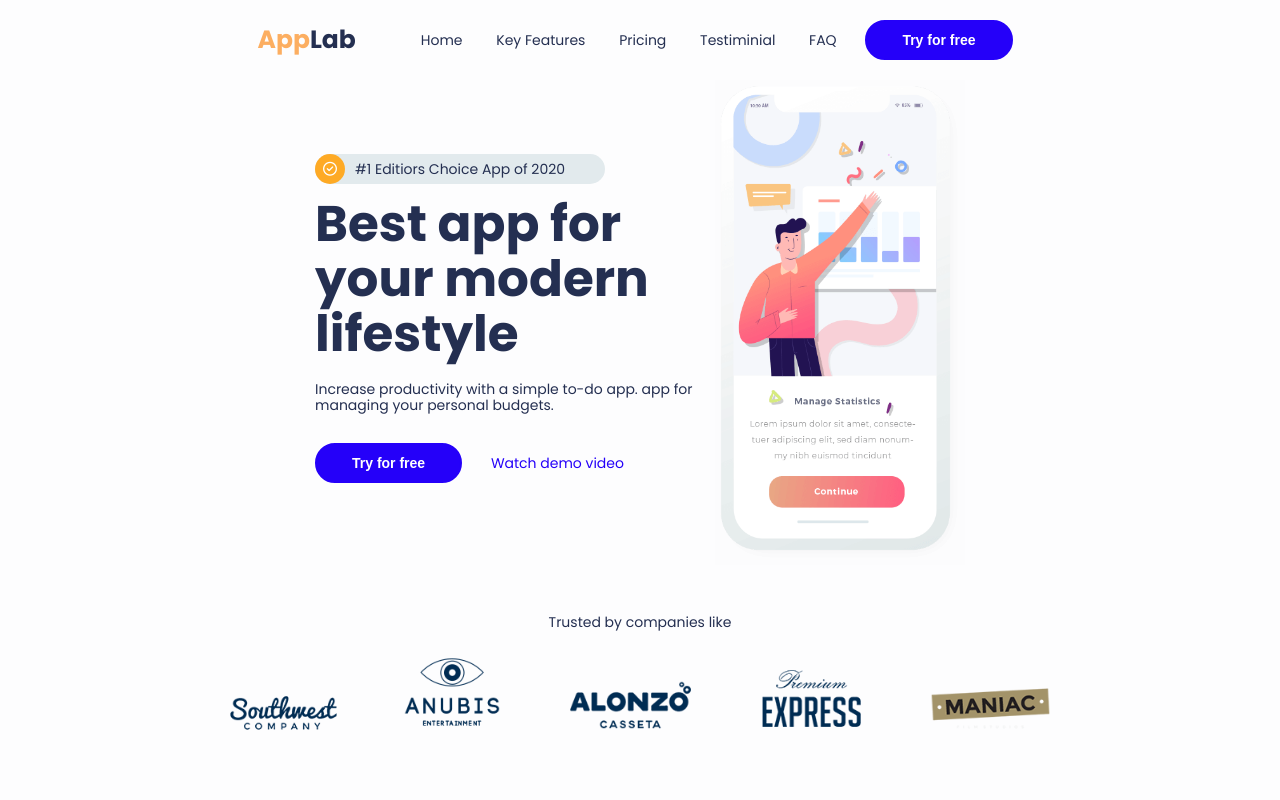
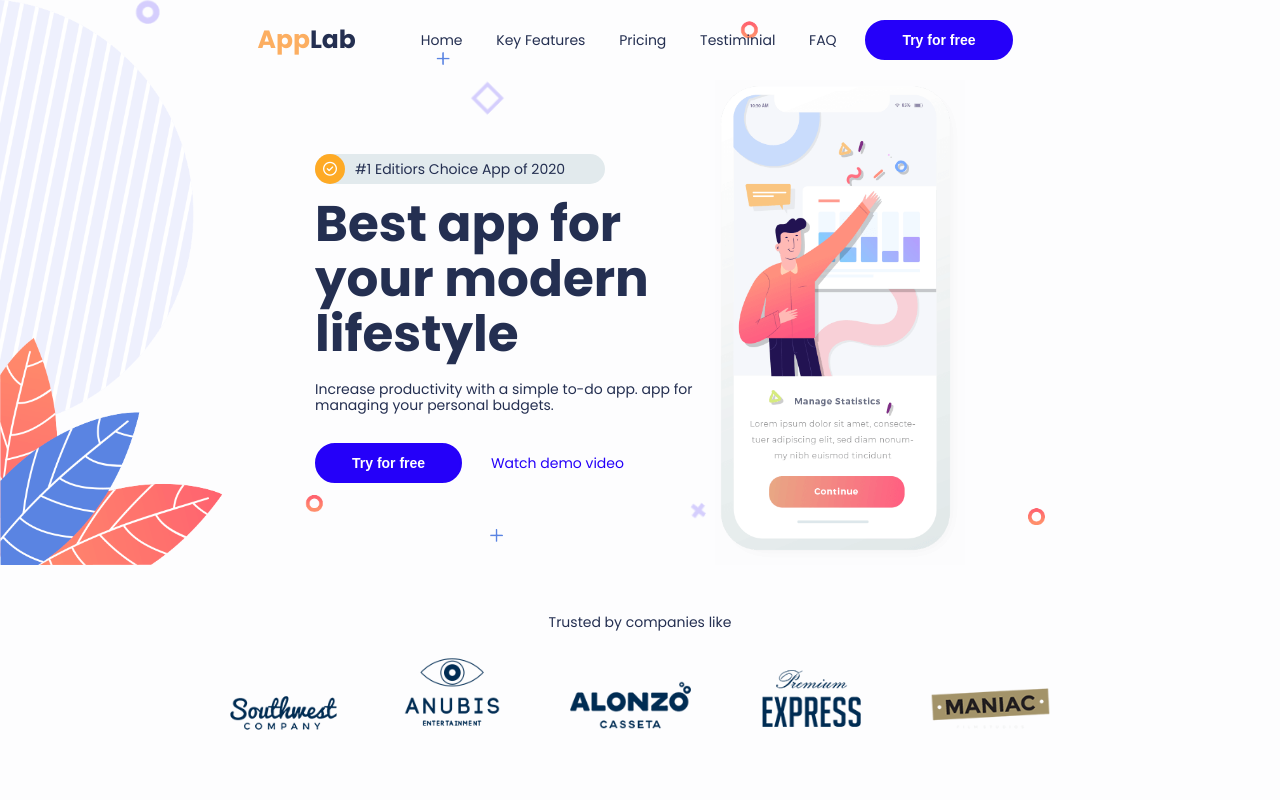
Before and after one commit to hypev/AppLab, a plain HTML site: page index.html in a window 1280 px wide. Shown: the top 800 px of the page. Drawn offline with nearby package versions, Linux system fonts and the light colour scheme.

Commit message:
[ Stage 3 | HotFixes ]

```diff
--- a/css/style.css
+++ b/css/style.css
@@ -332,7 +332,7 @@ iframe.video {
     z-index: 5;
 }
 header {
-    background: url("images/headerLeaf.png") no-repeat bottom left, url("images/headerStars1.png") no-repeat bottom left;
+    background: url("../images/headerLeaf.png") no-repeat bottom left, url("../images/headerStars1.png") no-repeat bottom left;
     background-size: contain, contain, contain;
 }
 nav {
```
